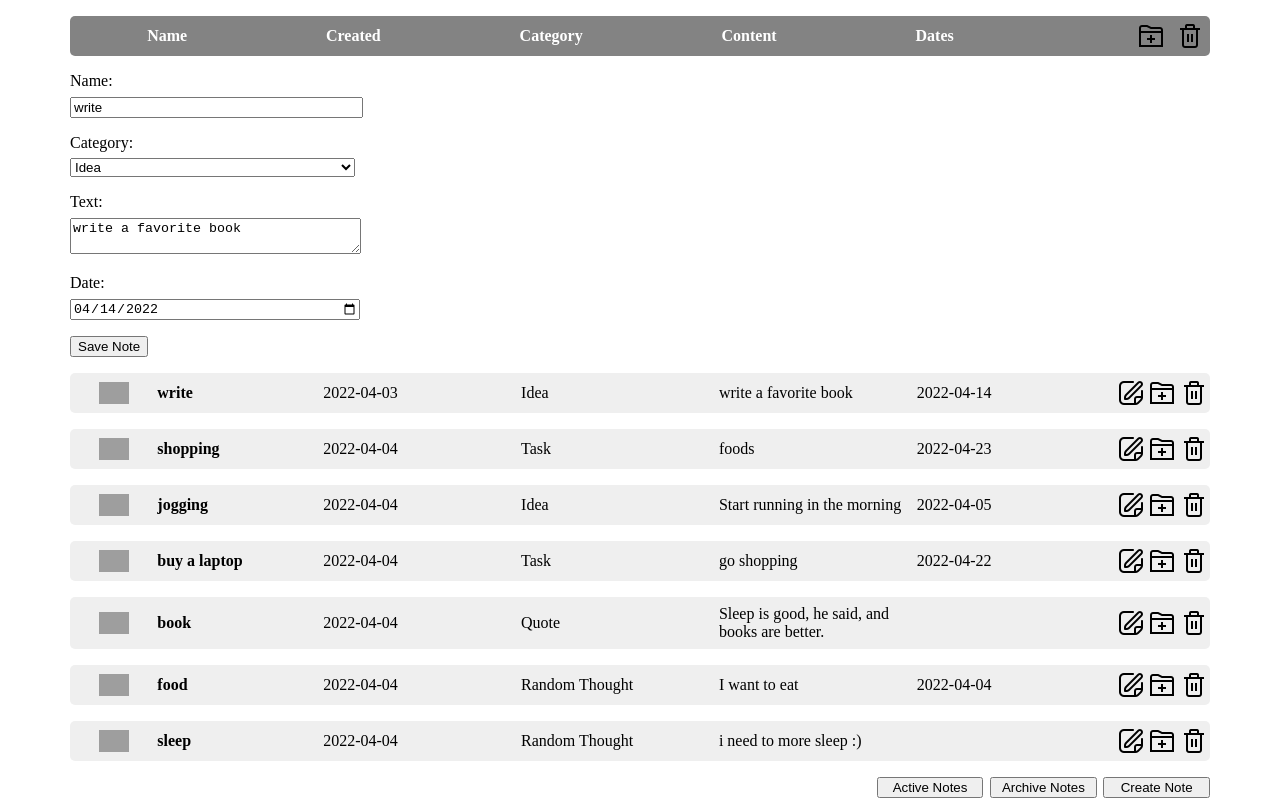
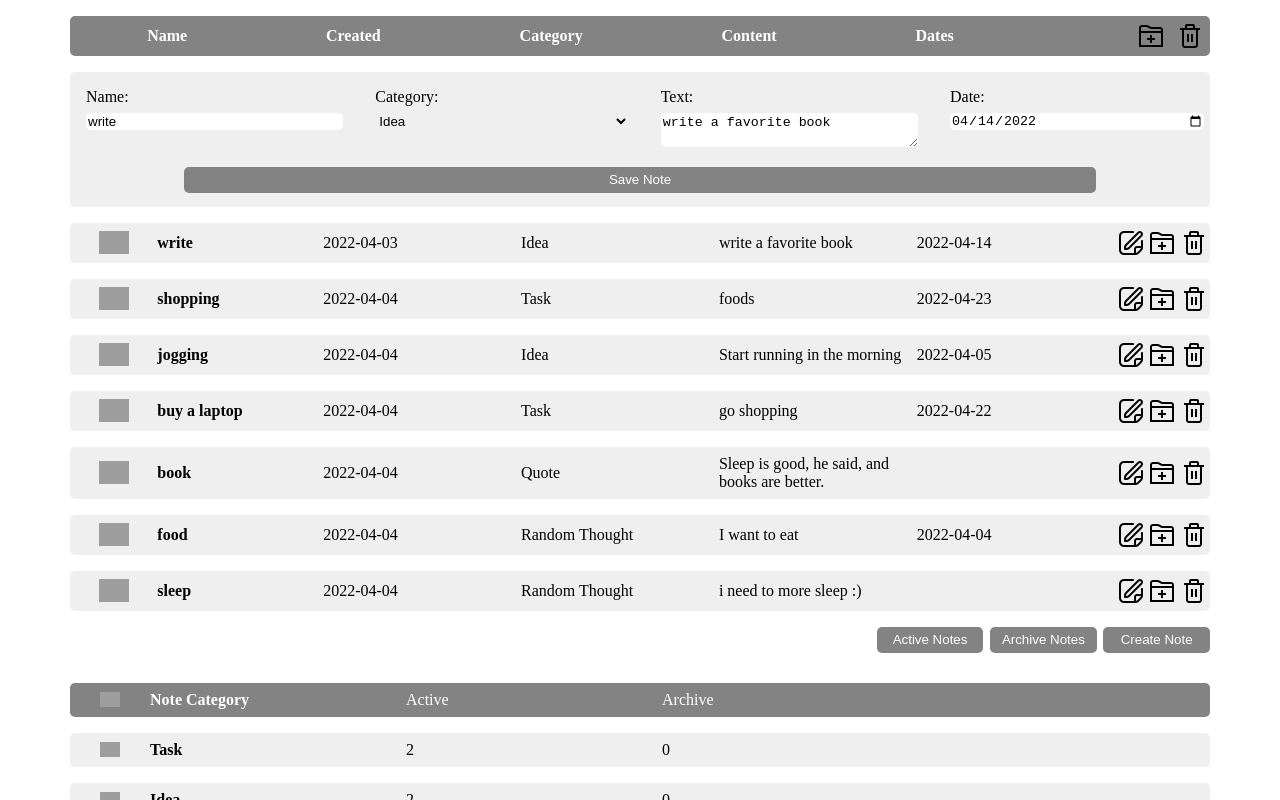
Before and after one commit to Bakalina/todo-list, a React (Create React App) app: page / in a window 1280 px wide. Both pictures are taken after a click on the element 1130 px from the left and 92 px from the top of the page. Shown: the top 800 px of the page. Built offline with nearby package versions, Linux system fonts and the light colour scheme; grey boxes are pictures that could not be loaded.

Commit message:
added style form

```diff
--- a/src/components/buttons/Button.module.css
+++ b/src/components/buttons/Button.module.css
@@ -1,4 +1,11 @@
+
 .button {
+    height: 2em;
+    margin-bottom: 1em;
+    background: #838383;
+    border-radius: 5px;
+    border: 0;
+    color: white;
     width: 8em;
     margin-left: 0.5em;
     cursor: pointer;
--- a/src/components/formNote/FormNote.module.css
+++ b/src/components/formNote/FormNote.module.css
@@ -2,13 +2,39 @@
 .container {
     margin:1em auto 0;
     width: 1140px;
+    background: #efefef;
+    border-radius: 5px;
 }
 
-.container > div {
-    margin-bottom: 1em;
+.row > div {
+    margin: 1em;
 }
 
 input, select, textarea {
-    width: 25%;
+    width: 19em;
     margin-top: 0.5em;
+    border-radius: 5px;
+    border: 0;
 }
+
+.row {
+    display: flex;
+    flex-direction: row;
+    justify-content: space-around;
+}
+
+.containerButton {
+    display: flex;
+    justify-content: center;
+}
+
+.button {
+    height: 2em;
+    width: 80%;
+    margin-bottom: 1em;
+    background: #838383;
+    border-radius: 5px;
+    border: 0;
+    color: white;
+    cursor: pointer;
+}
--- a/src/components/formNote/FormNote.tsx
+++ b/src/components/formNote/FormNote.tsx
@@ -22,6 +22,7 @@ const FormNote: FC<FormNoteType> = ({submit, name= '', text= '',
 
                 {({isSubmitting}) => (
                     <Form className={style.container}>
+                        <div className={style.row}>
                             <div>
                                 <div>Name:</div>
                                 <Field required type="text" name="name"/>
@@ -44,8 +45,9 @@ const FormNote: FC<FormNoteType> = ({submit, name= '', text= '',
                                 <div>Date:</div>
                                 <Field type="date" name="date"/>
                             </div>
-                        <div>
-                            <button type="submit" disabled={isSubmitting}>Save Note</button>
+                        </div>
+                        <div className={style.containerButton}>
+                            <button className={style.button} type="submit" disabled={isSubmitting}>Save Note</button>
                         </div>
                     </Form>
                 )}
```
Lines whose indentation alone changed are shown as unchanged.
